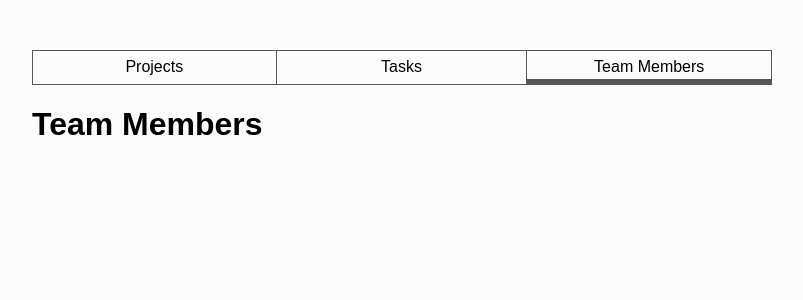
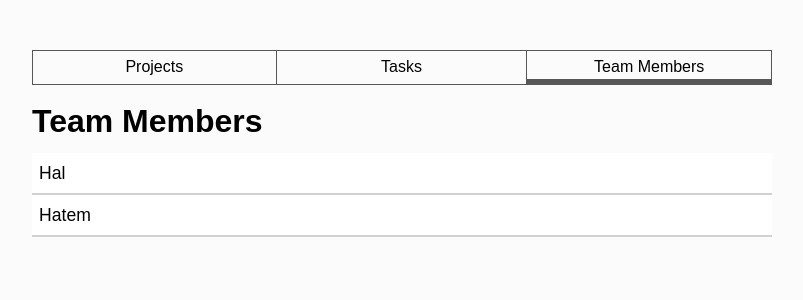
Before and after one commit to isabel985/task-manager, a React (Create React App) app: page /teammembers in a window 1280 px wide. Shown: the top 300 px of the page, without its empty margins (238-1041 px from the left). Built offline with nearby package versions, Linux system fonts and the light colour scheme.

Commit message:
team members page basic structure created

```diff
--- a/src/containers/TeamMembersPage.js
+++ b/src/containers/TeamMembersPage.js
@@ -1,4 +1,5 @@
 import React, { Component } from 'react';
+import teammemberdata from '../data/teammembersdata';
 
 class TeamMembersPage extends Component {
   constructor(props) {
@@ -7,7 +8,17 @@ class TeamMembersPage extends Component {
 
   render() {
     return (
-      <h1>Team Members</h1>
+      <React.Fragment>
+        <div className="summaries-list team-members">
+          <div className="table-headers">
+            <h1>Team Members</h1>
+          </div>
+          <ul className="list">
+            <li className="list-item">Hal</li>
+            <li className="list-item">Hatem</li>
+          </ul>
+        </div>
+      </React.Fragment>
     )
   }
 
--- /dev/null
+++ b/src/data/teammembersdata.js
@@ -0,0 +1,20 @@
+let teamMembers = [
+  {
+      member_id: "1",
+      member_name: "Jim"
+  },
+  {
+      member_id: "2",
+      member_name: "Dwight"
+  },
+  {
+      member_id: "3",
+      member_name: "Pam"
+  },
+  {
+      member_id: "4",
+      member_name: "Michael"
+  }
+];
+
+export default teamMembers;
```
